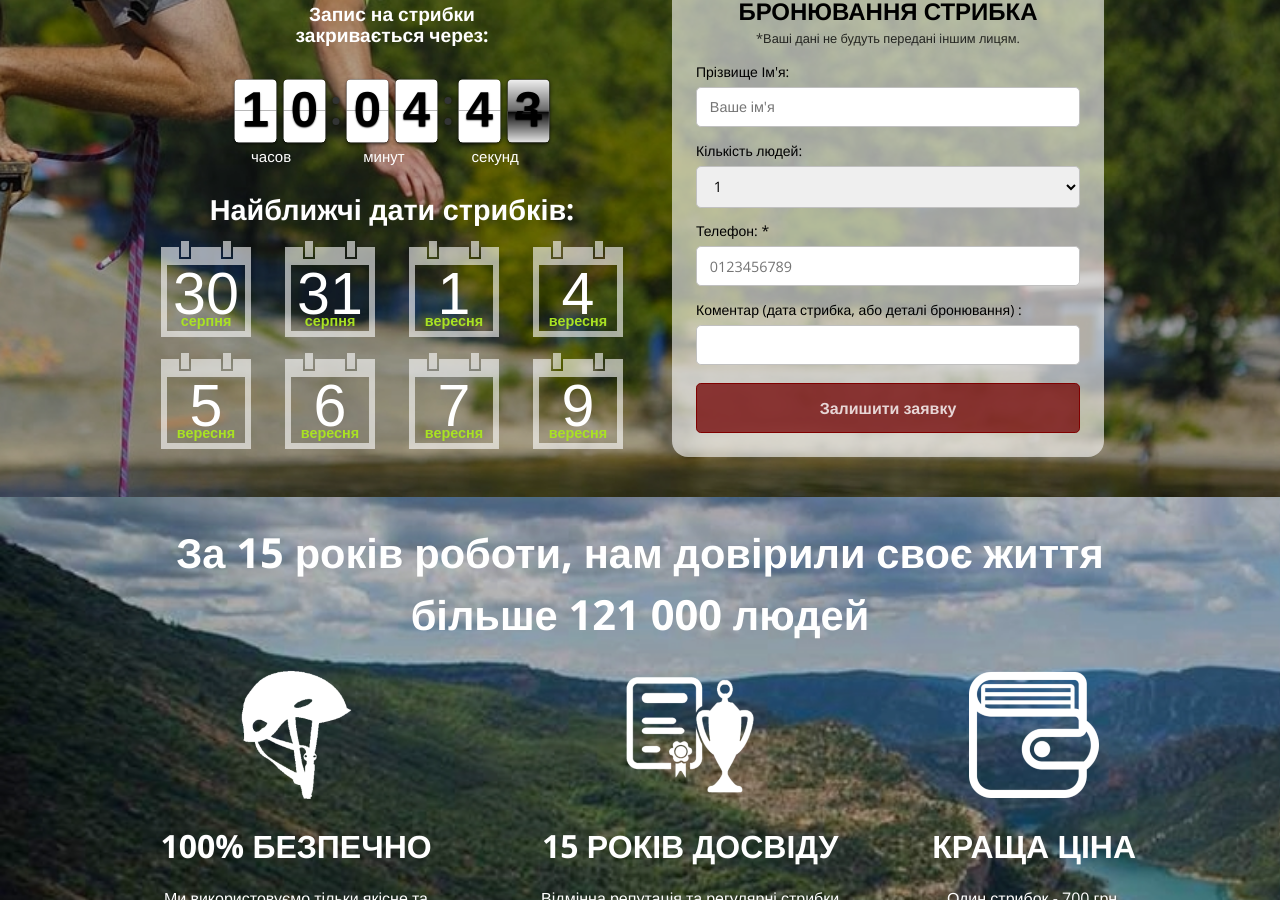
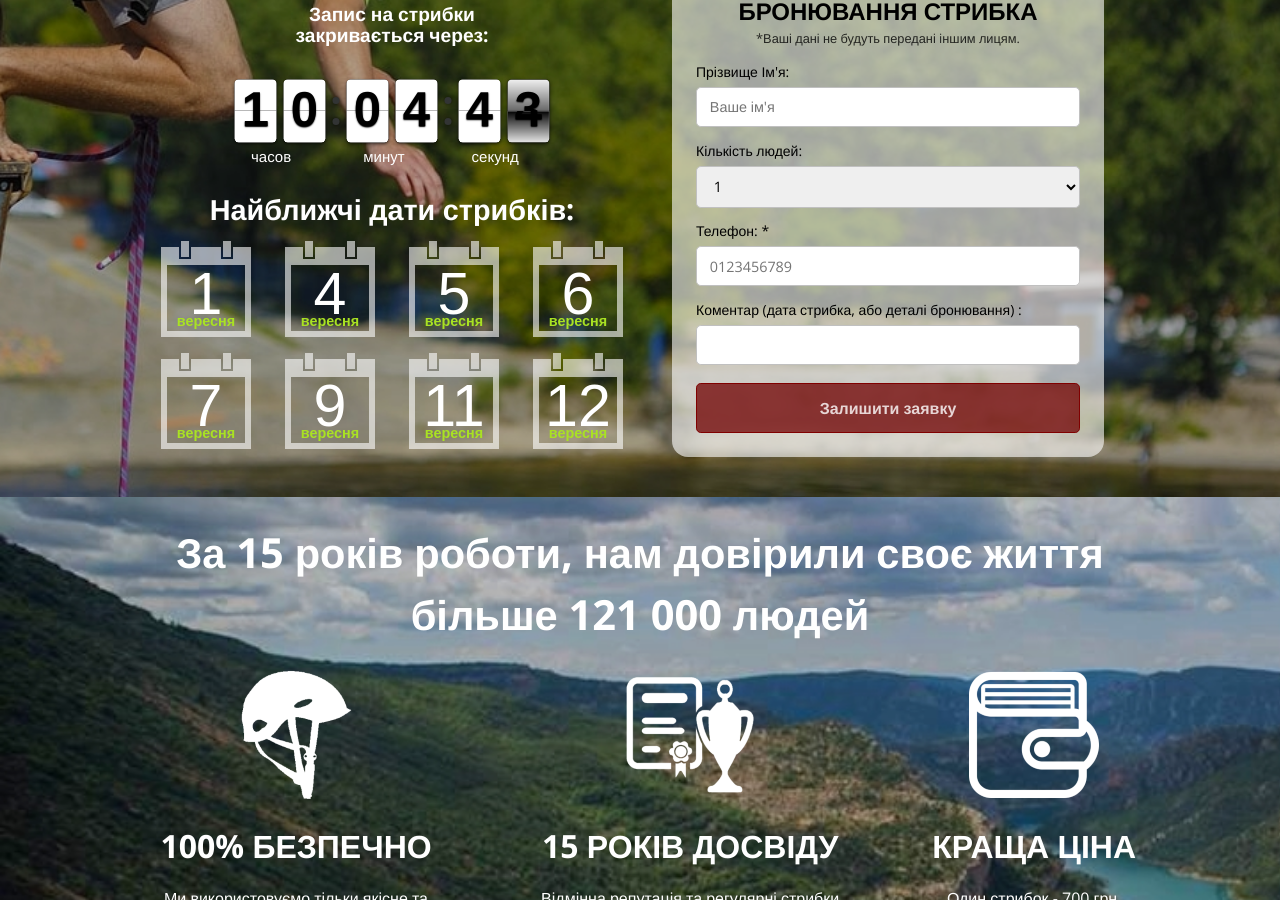
Before and after one commit to Andreyfilko/go-jump, a Jekyll site: the page built from index.md, in a window 1280 px wide and 900 px high, scrolled down 499 px. Built offline with Jekyll 4.4.1, drawn with Linux system fonts in a browser that asks for light colours; some web fonts are replaced; some of the changed text lies outside the part shown.

Commit message:
Update _config.yml

```diff
--- a/_config.yml
+++ b/_config.yml
@@ -35,11 +35,11 @@ google_analytics:
 theme: jekyll-theme-cayman
 
 dates:
-  - 2024-08-30
-  - 2024-08-31
   - 2024-09-01
   - 2024-09-04
   - 2024-09-05
   - 2024-09-06
   - 2024-09-07
   - 2024-09-09
+  - 2024-09-11
+  - 2024-09-12
```
